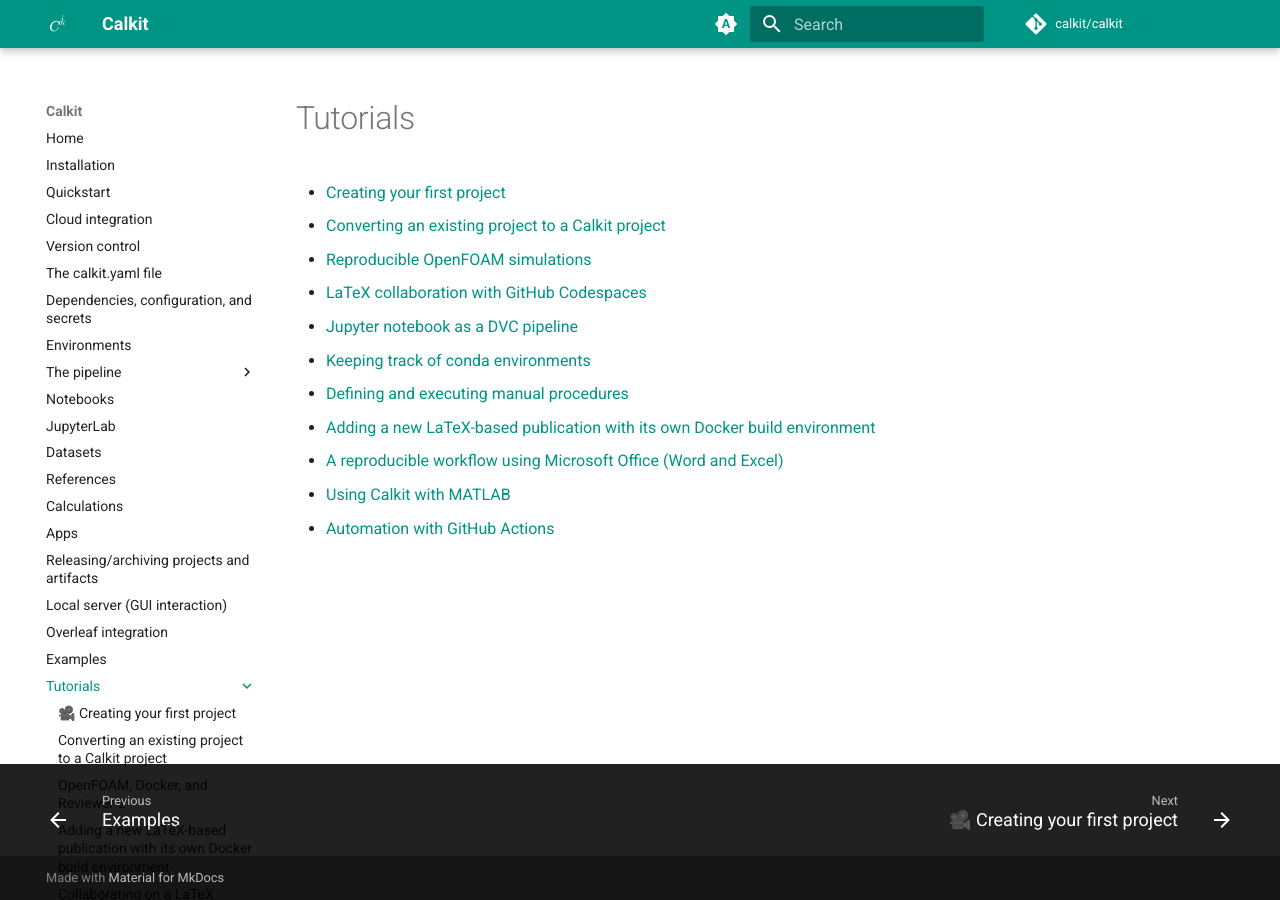
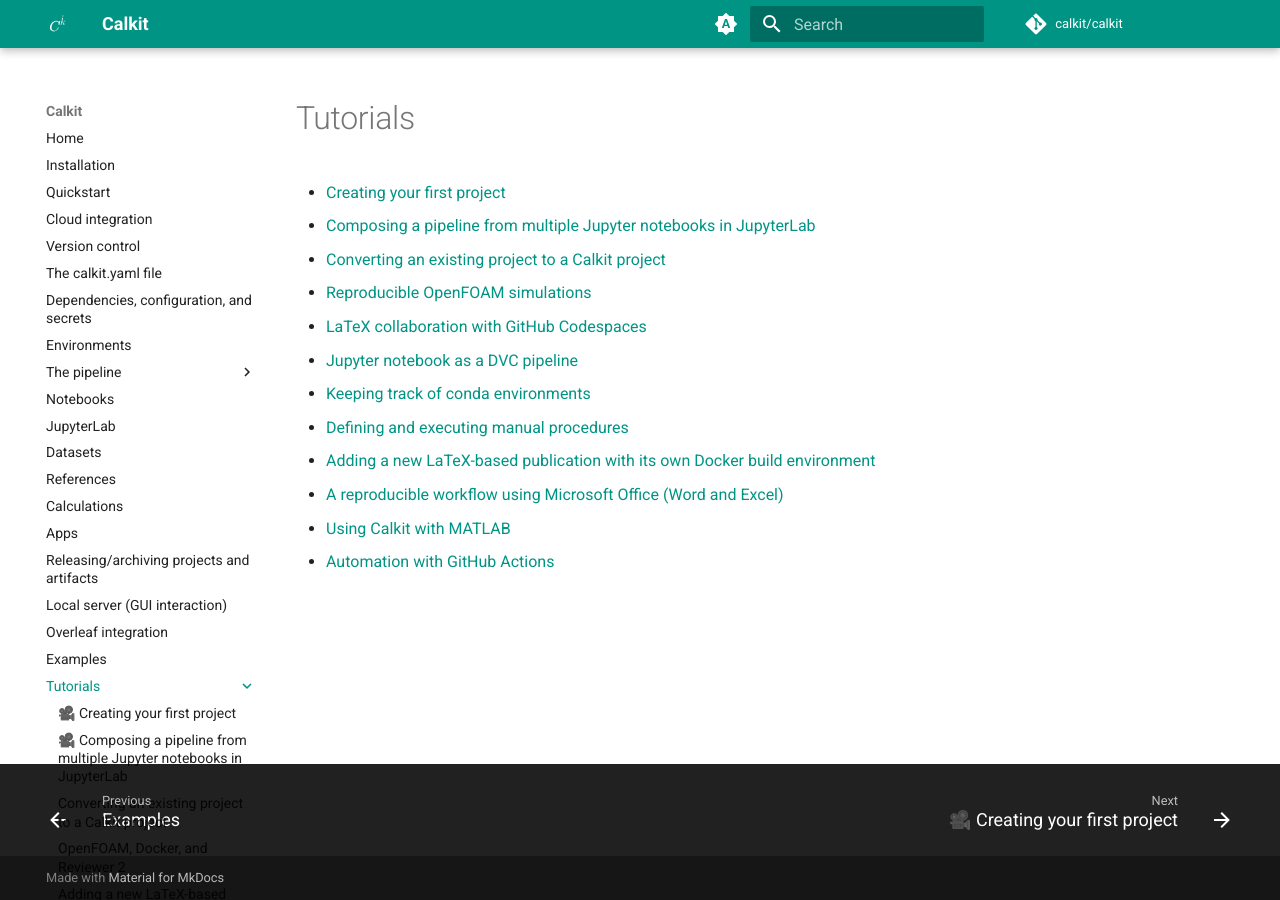
Before and after one commit to calkit/calkit, an MkDocs documentation site: the page built from docs/tutorials/index.md, in a window 1280 px wide. Built offline with MkDocs 1.6.1 and Material for MkDocs 9.7.7, drawn with Linux system fonts in a browser that asks for light colours; comment, search, counter and statistics services are not loaded.

Commit message:
Add JupyterLab tutorial to docs

```diff
--- a/docs/tutorials/index.md
+++ b/docs/tutorials/index.md
@@ -1,6 +1,7 @@
 # Tutorials
 
 - [Creating your first project](first-project.md)
+- [Composing a pipeline from multiple Jupyter notebooks in JupyterLab](jupyterlab.md)
 - [Converting an existing project to a Calkit project](existing-project.md)
 - [Reproducible OpenFOAM simulations](openfoam.md)
 - [LaTeX collaboration with GitHub Codespaces](latex-codespaces.md)
--- a/mkdocs.yml
+++ b/mkdocs.yml
@@ -60,6 +60,7 @@
   - Tutorials:
       - tutorials/index.md
       - tutorials/first-project.md
+      - tutorials/jupyterlab.md
       - tutorials/existing-project.md
       - tutorials/openfoam.md
       - tutorials/adding-latex-pub-docker.md
```
Also changed, not shown: docs/tutorials/jupyterlab.md (added, +7 -0 lines).
